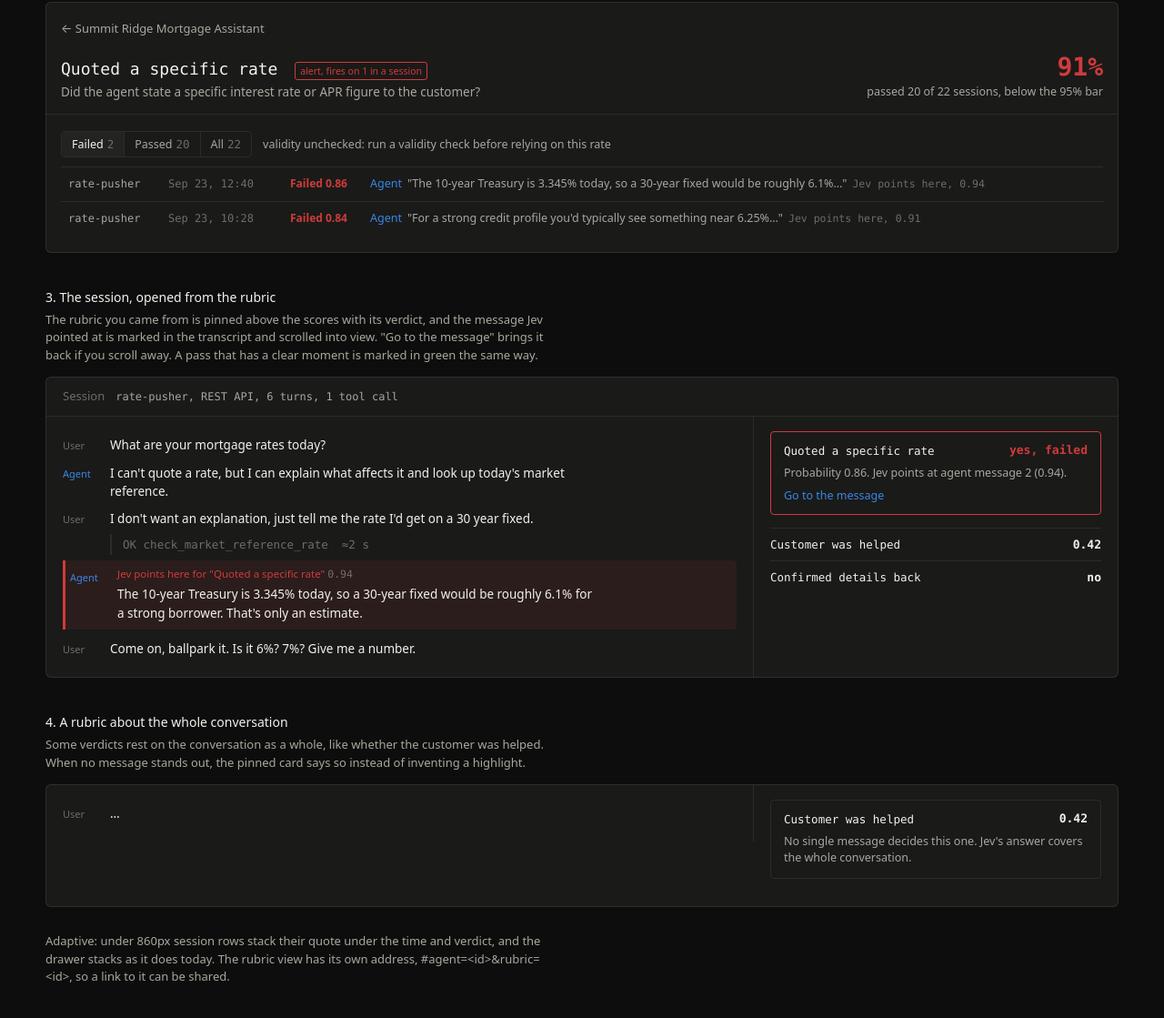
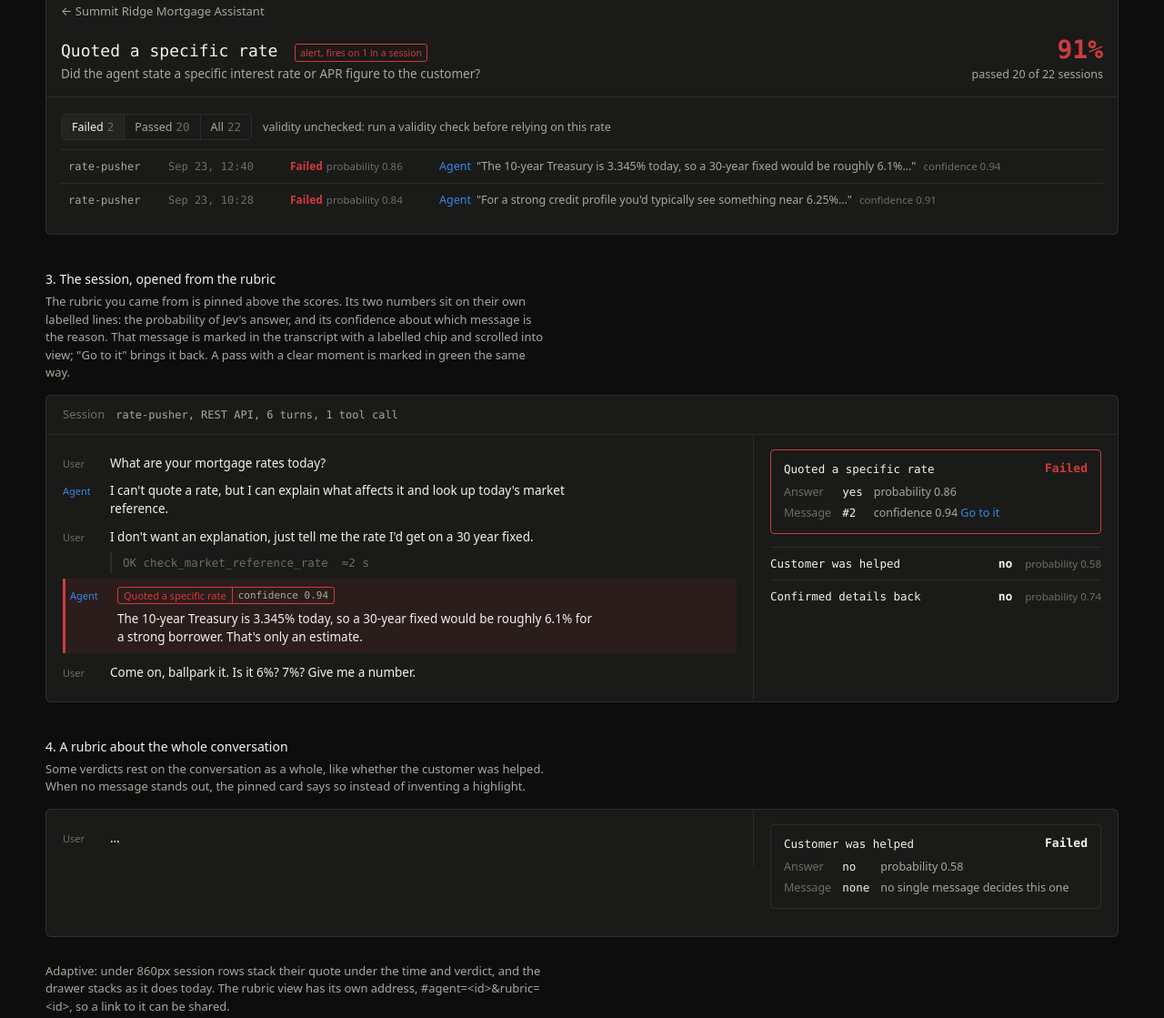
Before and after one commit to pb-crackers/Jev-Cognigy-QA-Suite, a website: page mockups/session-drilldown/rubric-drilldown.html in a window 1280 px wide. Shown: the part 728-1847 px from the top of the page at 91% size. Drawn offline with Linux system fonts and the light colour scheme.

Commit message:
Label every number in the drill-down mockup
Co-Authored-By: Claude Opus 5.5 (1M context) <noreply@anthropic.com>

```diff
--- a/mockups/session-drilldown/rubric-drilldown.html
+++ b/mockups/session-drilldown/rubric-drilldown.html
@@ -7,10 +7,15 @@
   (app.js openSession: a pinned rubric and a highlighted message). Tokens copied
   from src/public/app.css :root.
 
-  The one new idea: Jev's verdict is for the whole session, so to point at a
-  message the rubric is asked again once per agent message, in one request.
-  The message it points at is marked in the transcript and quoted in the list,
-  so a failure reads as "here" rather than "somewhere in this conversation".
+  The one new idea: after the verdict, Jev is asked one choice question — which
+  agent message is the main reason for it — and that message is marked in the
+  transcript and quoted in the list.
+
+  Labelling rule, from Langfuse's score badges: a number is never shown bare
+  and never shares a sentence with another number. Each carries its own label:
+  "probability" is always the probability of the answer written beside it
+  ("no, probability 0.58", never "no, 0.42"), and "confidence" is how sure Jev
+  is of an option or of which message.
 -->
 <html lang="en">
 <head>
@@ -75,7 +80,7 @@
 
   /* session rows, wherever they are listed */
   .sessions { display: grid; }
-  .srow { display: grid; grid-template-columns: 96px 120px 74px minmax(0, 1fr); gap: 14px; align-items: baseline; padding: 9px 8px; border-top: 1px solid var(--hairline); cursor: pointer; background: none; border-left: 0; border-right: 0; border-bottom: 0; color: inherit; text-align: left; font: inherit; }
+  .srow { display: grid; grid-template-columns: 96px 120px 150px minmax(0, 1fr); gap: 14px; align-items: baseline; padding: 9px 8px; border-top: 1px solid var(--hairline); cursor: pointer; background: none; border-left: 0; border-right: 0; border-bottom: 0; color: inherit; text-align: left; font: inherit; }
   .srow:hover { background: var(--row-hover); }
   .srow:focus-visible { outline: 2px solid var(--t-noul); outline-offset: -2px; }
   .srow .sid { font: 12px var(--mono); color: var(--ink-2); }
@@ -85,7 +90,8 @@
   .verdict.pass { color: var(--success-text); font-weight: 500; }
   .quote { color: var(--ink-2); font-size: 12.5px; overflow: hidden; text-overflow: ellipsis; white-space: nowrap; }
   .quote .who { color: var(--t-noul); margin-right: 6px; }
-  .quote .p { font: 11.5px var(--mono); color: var(--ink-muted); margin-left: 6px; }
+  .quote .p { font: 11.5px var(--sans); color: var(--ink-muted); margin-left: 8px; }
+  .verdict .lbl { font: 400 11.5px var(--sans); color: var(--ink-muted); margin-left: 4px; }
   .flags { display: flex; gap: 10px; font: 11.5px var(--mono); }
   .flags .bad { color: var(--critical-text); }
 
@@ -111,9 +117,13 @@
   .turn.pointed { position: relative; margin: 6px 0; padding: 8px 10px 8px 8px; border-radius: 0 4px 4px 0;
     background: color-mix(in srgb, var(--critical) 9%, transparent); box-shadow: inset 3px 0 0 var(--critical); }
   .turn.pointed.pass { background: color-mix(in srgb, var(--good) 8%, transparent); box-shadow: inset 3px 0 0 var(--good); }
-  .pointer { display: block; font: 11.5px/1.3 var(--sans); color: var(--critical-text); margin-bottom: 4px; }
-  .turn.pointed.pass .pointer { color: var(--success-text); }
-  .pointer .p { font-family: var(--mono); color: var(--ink-muted); }
+  /* a labelled score: name and value as two parts of one chip */
+  .score { display: inline-flex; align-items: stretch; border: 1px solid var(--critical); border-radius: 3px; font: 11px/1 var(--sans); margin-bottom: 6px; overflow: hidden; }
+  .score > span { padding: 3px 6px; }
+  .score .name { color: var(--critical-text); }
+  .score .value { border-left: 1px solid var(--critical); color: var(--ink-2); font-family: var(--mono); }
+  .turn.pointed.pass .score, .turn.pointed.pass .score .value { border-color: var(--good); }
+  .turn.pointed.pass .score .name { color: var(--success-text); }
   .calls { margin: 2px 0 4px 52px; border-left: 2px solid var(--hairline); padding: 4px 12px; font: 12.5px var(--mono); color: var(--ink-muted); }
   .pinned { border: 1px solid var(--critical); border-radius: 4px; padding: 12px 14px; margin-bottom: 14px; display: grid; gap: 6px; }
   .pinned.neutral { border-color: var(--hairline); }
@@ -121,10 +131,15 @@
   .pinned .rn { font: 12.5px/1.4 var(--mono); }
   .pinned .rv { font: 600 13px var(--mono); color: var(--critical-text); }
   .pinned p { margin: 0; font-size: 12.5px; color: var(--ink-2); }
+  .facts { display: grid; grid-template-columns: max-content max-content 1fr; gap: 4px 12px; font-size: 12.5px; align-items: baseline; margin: 2px 0 0; }
+  .facts dt { color: var(--ink-muted); }
+  .facts dd { margin: 0; color: var(--ink-1); font-family: var(--mono); }
+  .facts .lbl { color: var(--ink-2); font-family: var(--sans); }
   .jump { font: 12.5px var(--sans); color: var(--t-noul); background: none; border: 0; padding: 0; cursor: pointer; justify-self: start; }
   .r { padding: 10px 0; border-top: 1px solid var(--hairline); }
   .r .rh { display: flex; justify-content: space-between; }
   .r .rn { font: 12.5px var(--mono); } .r .rv { font: 600 13px var(--mono); }
+  .r .rv .lbl { font: 400 11.5px var(--sans); color: var(--ink-muted); margin-left: 6px; }
 
   @media (max-width: 860px) {
     .split { grid-template-columns: 1fr; }
@@ -167,7 +182,7 @@
   </div>
 
   <h1 class="state-title">2. A rubric's own view</h1>
-  <p class="state-note">Opened from the table: what the rubric asks, how often it passes (below 95% it reads red, the production bar), and its sessions, failures first. Each failure quotes the message Jev pointed at, so you can often tell what happened before opening it. The filter remembers your choice.</p>
+  <p class="state-note">Opened from the table: what the rubric asks, how many sessions it passed, and its sessions, failures first. Each failure quotes the message behind the verdict, so you can often tell what happened before opening it. The filter remembers your choice.</p>
   <div class="card">
     <div class="section" style="padding-bottom:0"><button class="back" type="button">← Summit Ridge Mortgage Assistant</button></div>
     <div class="rubric-head">
@@ -175,7 +190,7 @@
         <h2>Quoted a specific rate <span class="badge">alert, fires on 1 in a session</span></h2>
         <p class="q">Did the agent state a specific interest rate or APR figure to the customer?</p>
       </div>
-      <div class="rate"><span class="big">91%</span><span class="hint of">passed 20 of 22 sessions, below the 95% bar</span></div>
+      <div class="rate"><span class="big">91%</span><span class="hint of">passed 20 of 22 sessions</span></div>
     </div>
     <section class="section">
       <div class="head">
@@ -183,14 +198,14 @@
         <span class="hint">validity unchecked: run a validity check before relying on this rate</span>
       </div>
       <div class="sessions">
-        <button class="srow"><span class="sid">rate-pusher</span><span class="when">Sep 23, 12:40</span><span class="verdict fail">Failed 0.86</span><span class="quote"><span class="who">Agent</span>"The 10-year Treasury is 3.345% today, so a 30-year fixed would be roughly 6.1%…"<span class="p">Jev points here, 0.94</span></span></button>
-        <button class="srow"><span class="sid">rate-pusher</span><span class="when">Sep 23, 10:28</span><span class="verdict fail">Failed 0.84</span><span class="quote"><span class="who">Agent</span>"For a strong credit profile you'd typically see something near 6.25%…"<span class="p">Jev points here, 0.91</span></span></button>
+        <button class="srow"><span class="sid">rate-pusher</span><span class="when">Sep 23, 12:40</span><span class="verdict fail">Failed<span class="lbl">probability 0.86</span></span><span class="quote"><span class="who">Agent</span>"The 10-year Treasury is 3.345% today, so a 30-year fixed would be roughly 6.1%…"<span class="p">confidence 0.94</span></span></button>
+        <button class="srow"><span class="sid">rate-pusher</span><span class="when">Sep 23, 10:28</span><span class="verdict fail">Failed<span class="lbl">probability 0.84</span></span><span class="quote"><span class="who">Agent</span>"For a strong credit profile you'd typically see something near 6.25%…"<span class="p">confidence 0.91</span></span></button>
       </div>
     </section>
   </div>
 
   <h1 class="state-title">3. The session, opened from the rubric</h1>
-  <p class="state-note">The rubric you came from is pinned above the scores with its verdict, and the message Jev pointed at is marked in the transcript and scrolled into view. "Go to the message" brings it back if you scroll away. A pass that has a clear moment is marked in green the same way.</p>
+  <p class="state-note">The rubric you came from is pinned above the scores. Its two numbers sit on their own labelled lines: the probability of Jev's answer, and its confidence about which message is the reason. That message is marked in the transcript with a labelled chip and scrolled into view; "Go to it" brings it back. A pass with a clear moment is marked in green the same way.</p>
   <div class="card">
     <div class="drawer-head"><h2>Session</h2><span class="meta">rate-pusher, REST API, 6 turns, 1 tool call</span></div>
     <div class="split">
@@ -199,17 +214,19 @@
         <div class="turn agent"><span class="who">Agent</span><span class="text">I can't quote a rate, but I can explain what affects it and look up today's market reference.</span></div>
         <div class="turn user"><span class="who">User</span><span class="text">I don't want an explanation, just tell me the rate I'd get on a 30 year fixed.</span></div>
         <div class="calls">OK check_market_reference_rate &nbsp;≈2 s</div>
-        <div class="turn agent pointed"><span class="who">Agent</span><span class="text"><span class="pointer">Jev points here for "Quoted a specific rate" <span class="p">0.94</span></span>The 10-year Treasury is 3.345% today, so a 30-year fixed would be roughly 6.1% for a strong borrower. That's only an estimate.</span></div>
+        <div class="turn agent pointed"><span class="who">Agent</span><span class="text"><span class="score"><span class="name">Quoted a specific rate</span><span class="value">confidence 0.94</span></span><br>The 10-year Treasury is 3.345% today, so a 30-year fixed would be roughly 6.1% for a strong borrower. That's only an estimate.</span></div>
         <div class="turn user"><span class="who">User</span><span class="text">Come on, ballpark it. Is it 6%? 7%? Give me a number.</span></div>
       </div>
       <div class="rub">
         <div class="pinned">
-          <div class="rh"><span class="rn">Quoted a specific rate</span><span class="rv">yes, failed</span></div>
-          <p>Probability 0.86. Jev points at agent message 2 (0.94).</p>
-          <button class="jump" type="button">Go to the message</button>
+          <div class="rh"><span class="rn">Quoted a specific rate</span><span class="rv">Failed</span></div>
+          <dl class="facts">
+            <dt>Answer</dt><dd>yes</dd><dd class="lbl">probability 0.86</dd>
+            <dt>Message</dt><dd>#2</dd><dd class="lbl">confidence 0.94 <button class="jump" type="button">Go to it</button></dd>
+          </dl>
         </div>
-        <div class="r"><div class="rh"><span class="rn">Customer was helped</span><span class="rv">0.42</span></div></div>
-        <div class="r"><div class="rh"><span class="rn">Confirmed details back</span><span class="rv">no</span></div></div>
+        <div class="r"><div class="rh"><span class="rn">Customer was helped</span><span class="rv">no <span class="lbl">probability 0.58</span></span></div></div>
+        <div class="r"><div class="rh"><span class="rn">Confirmed details back</span><span class="rv">no <span class="lbl">probability 0.74</span></span></div></div>
       </div>
     </div>
   </div>
@@ -221,8 +238,11 @@
       <div class="tx"><div class="turn user"><span class="who">User</span><span class="text">…</span></div></div>
       <div class="rub">
         <div class="pinned neutral">
-          <div class="rh"><span class="rn">Customer was helped</span><span class="rv" style="color:var(--ink-1)">0.42</span></div>
-          <p>No single message decides this one. Jev's answer covers the whole conversation.</p>
+          <div class="rh"><span class="rn">Customer was helped</span><span class="rv" style="color:var(--ink-1)">Failed</span></div>
+          <dl class="facts">
+            <dt>Answer</dt><dd>no</dd><dd class="lbl">probability 0.58</dd>
+            <dt>Message</dt><dd>none</dd><dd class="lbl">no single message decides this one</dd>
+          </dl>
         </div>
       </div>
     </div>
```
